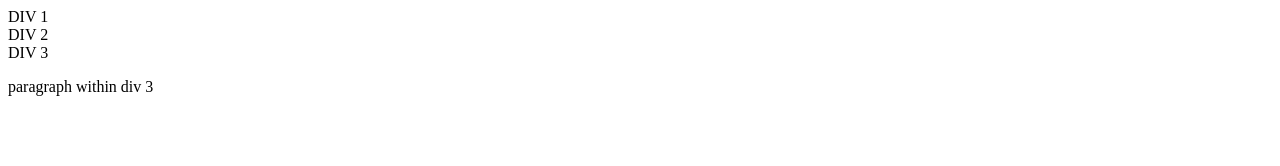
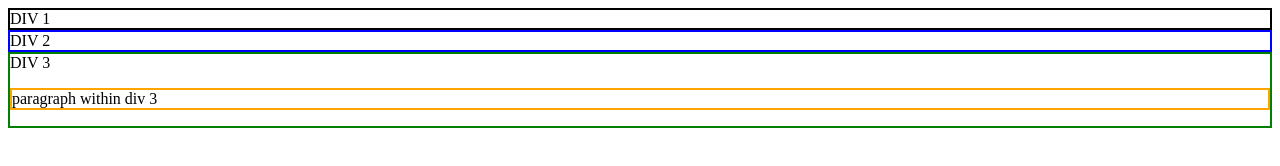
Before and after one commit to renegcepeda/renegcepeda.github.io, a plain HTML site: page index.html in a window 1280 px wide. Drawn offline with Linux system fonts and the light colour scheme.

Commit message:
Update index.html

```diff
--- a/index.html
+++ b/index.html
@@ -2,10 +2,10 @@
 	<head>
 	</head>
 	<body>
-		<div border:1px solid black;>DIV 1</div>
-		<div border:1px solid red;>DIV 2</div>
-		<div border:1px solid blue;>DIV 3
-			<p border:1px solid green;>paragraph within div 3</p>
+		<div style="border: 2px solid black">DIV 1</div>
+		<div style="border: 2px solid blue;">DIV 2</div>
+		<div style="border: 2px solid green;">DIV 3
+			<p style="border: 2px solid orange;">paragraph within div 3</p>
 		</div>
 	</body>
 </html>
```
